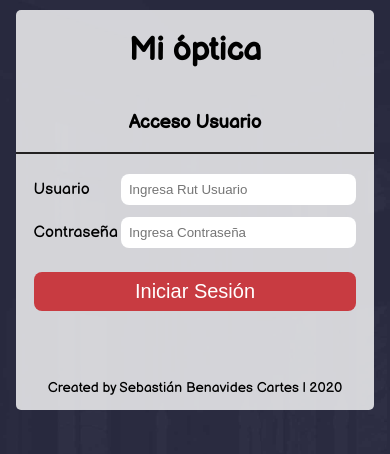
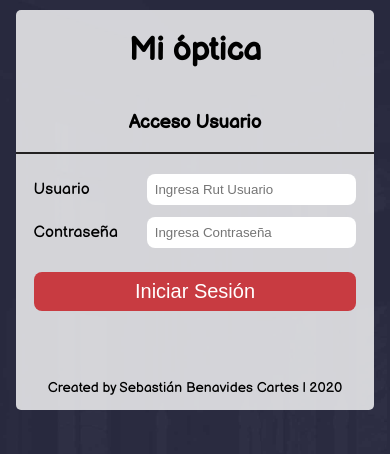
Before and after one commit to wladimeer/MyOptics, a PHP site: page / in a window 390 px wide. Shown: the top 454 px of the page. Run offline with PHP 8.4, Linux system fonts and the light colour scheme.

Commit message:
Corrections Finished

```diff
--- a/css/styles.css
+++ b/css/styles.css
@@ -272,6 +272,10 @@ body::-webkit-scrollbar-thumb:hover {
         margin-bottom: 12px;
     }
 
+    .content__input {
+        width: 60%;
+    }
+
     .content__select {
         margin-bottom: 54px;
     }
```
